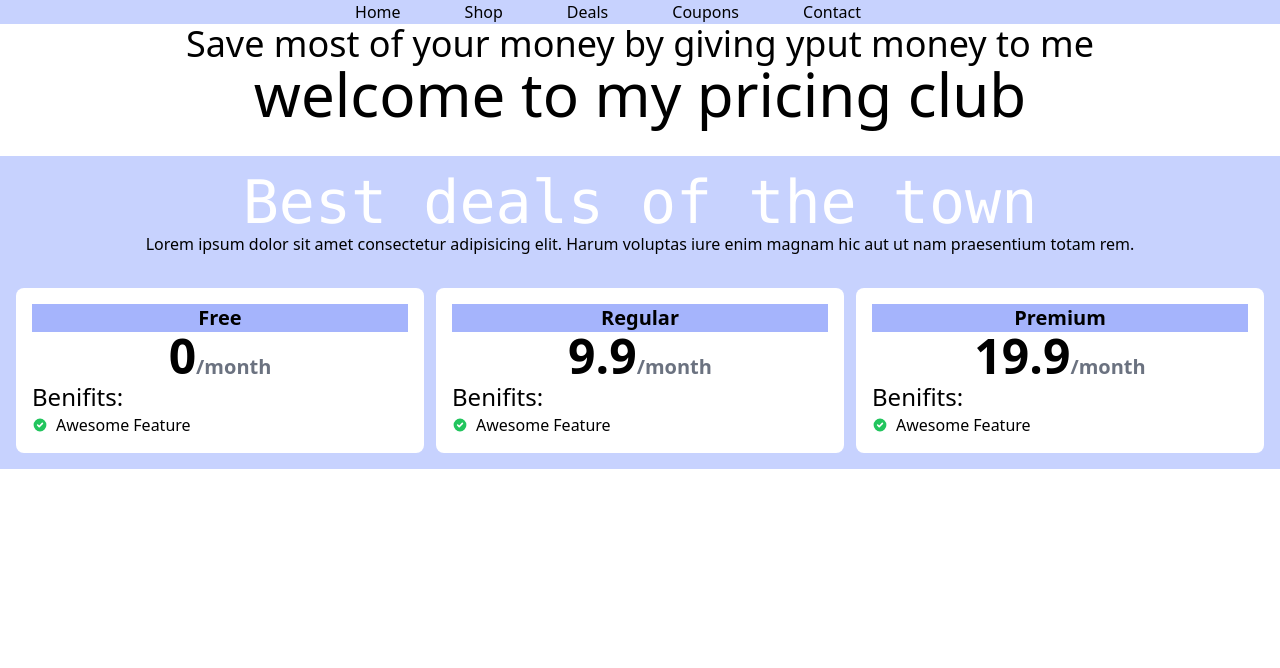
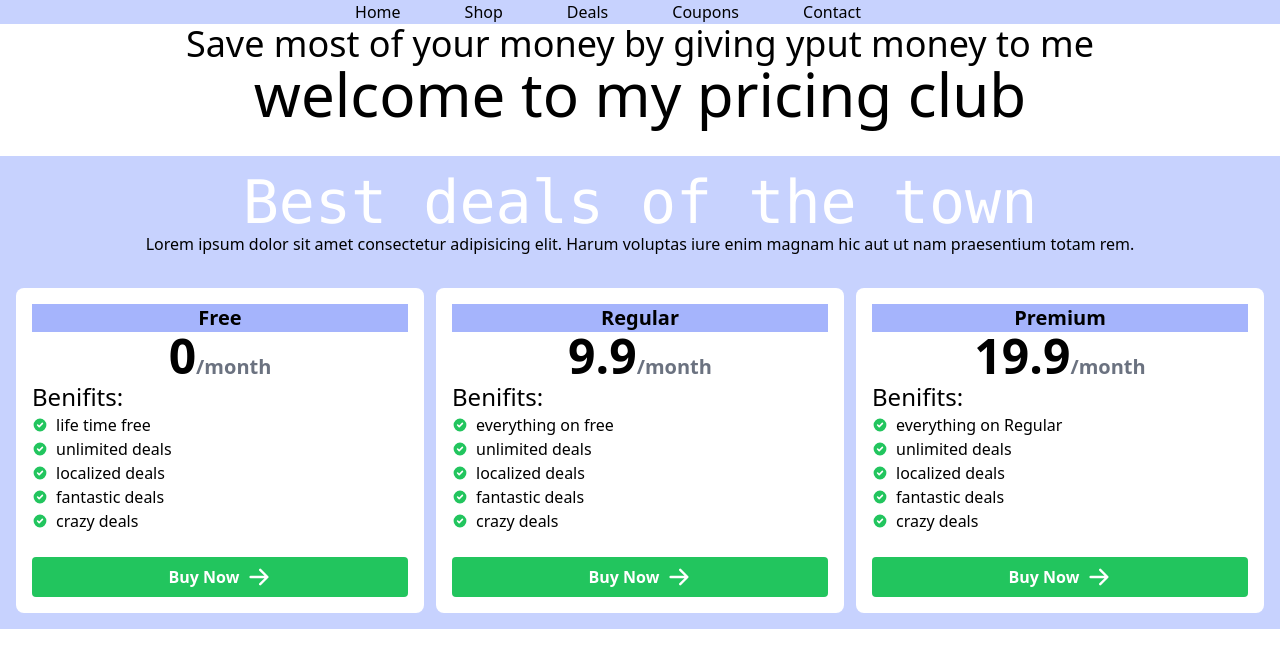
Before and after one commit to Jaman-M/react-tailwind-pricing-club, a React (Create React App) app: page / in a window 1280 px wide. Shown: the top 668 px of the page. Built offline with nearby package versions, Linux system fonts and the light colour scheme.

Commit message:
added heroIcon , button, and dynamic benifits

```diff
--- /dev/null
+++ b/src/components/Benifit/Benifit.js
@@ -0,0 +1,10 @@
+import React from 'react';
+import { CheckCircleIcon } from '@heroicons/react/solid'
+
+const Benifit = (props) => {
+    return (
+        <p className='flex items-center'> <CheckCircleIcon className='w-4 h-4 text-green-500 mr-2'></CheckCircleIcon> {props.benifit} </p>
+    );
+};
+
+export default Benifit;
--- a/src/components/Pricing/Pricing.js
+++ b/src/components/Pricing/Pricing.js
@@ -3,9 +3,27 @@
 
 const Pricing = () => {
     const PricingOptions = [
-        {id:1, name:'Free', price:0},
-        {id:1, name:'Regular', price:9.9},
-        {id:1, name:'Premium', price:19.9},
+        {id:1, name:'Free', price:0, benifits: [
+            'life time free',
+            'unlimited deals',
+            'localized deals',
+            'fantastic deals',
+            'crazy deals'
+        ]},
+        {id:1, name:'Regular', price:9.9, benifits: [
+            'everything on free',
+            'unlimited deals',
+            'localized deals',
+            'fantastic deals',
+            'crazy deals'
+        ]},
+        {id:1, name:'Premium', price:19.9, benifits: [
+            'everything on Regular',
+            'unlimited deals',
+            'localized deals',
+            'fantastic deals',
+            'crazy deals'
+        ]},
     ]
     return (
         <div className='bg-indigo-200 p-4 mt-8'>
--- a/src/components/PricingOption/PricingOption.js
+++ b/src/components/PricingOption/PricingOption.js
@@ -1,8 +1,10 @@
+import { ArrowRightIcon } from '@heroicons/react/solid';
 import React from 'react';
-import { CheckCircleIcon } from '@heroicons/react/solid'
+import Benifit from '../Benifit/Benifit';
+
 
 const PricingOption = (props) => {
-    const{name,price} = props.option;
+    const{name,price, benifits} = props.option;
     return (
         <div className='bg-white p-4 rounded-lg'>
             <h2 className='
@@ -13,8 +15,13 @@
             </p>
             <div>
                 <h3 className='text-2xl text-left'>Benifits: </h3>
-                <p className='flex items-center'> <CheckCircleIcon className='w-4 h-4 text-green-500 mr-2'></CheckCircleIcon> Awesome Feature </p>
+                {
+                    benifits.map(benifit=><Benifit benifit={benifit}></Benifit>)
+                }
             </div>
+            <button className='bg-green-500 flex justify-center w-full py-2 rounded mt-6 text-white hover:text-green-800 font-bold'>
+                Buy Now <ArrowRightIcon className='w-6 h-6 ml-2'></ArrowRightIcon>
+            </button>
         </div>
     );
 };
```
